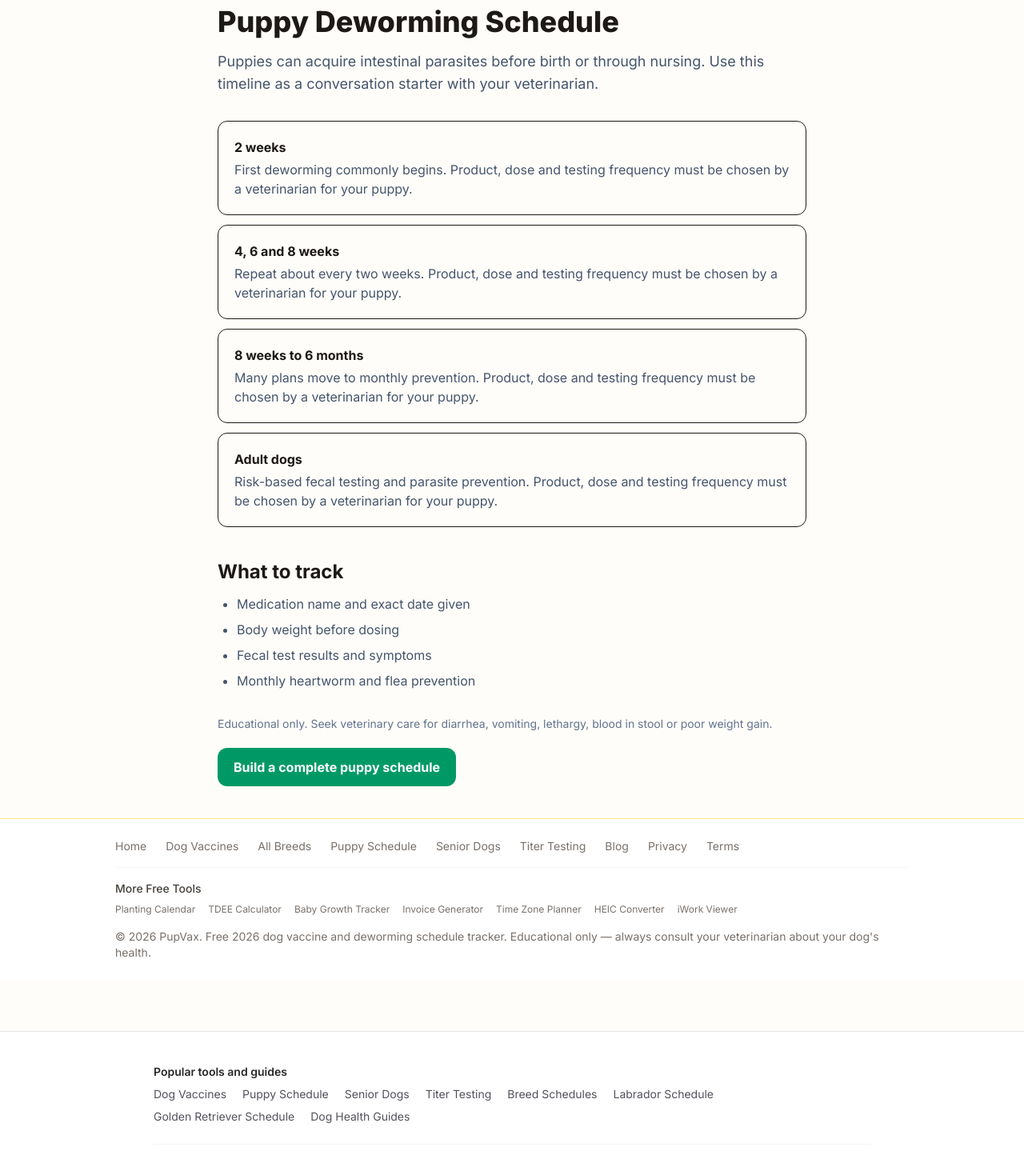
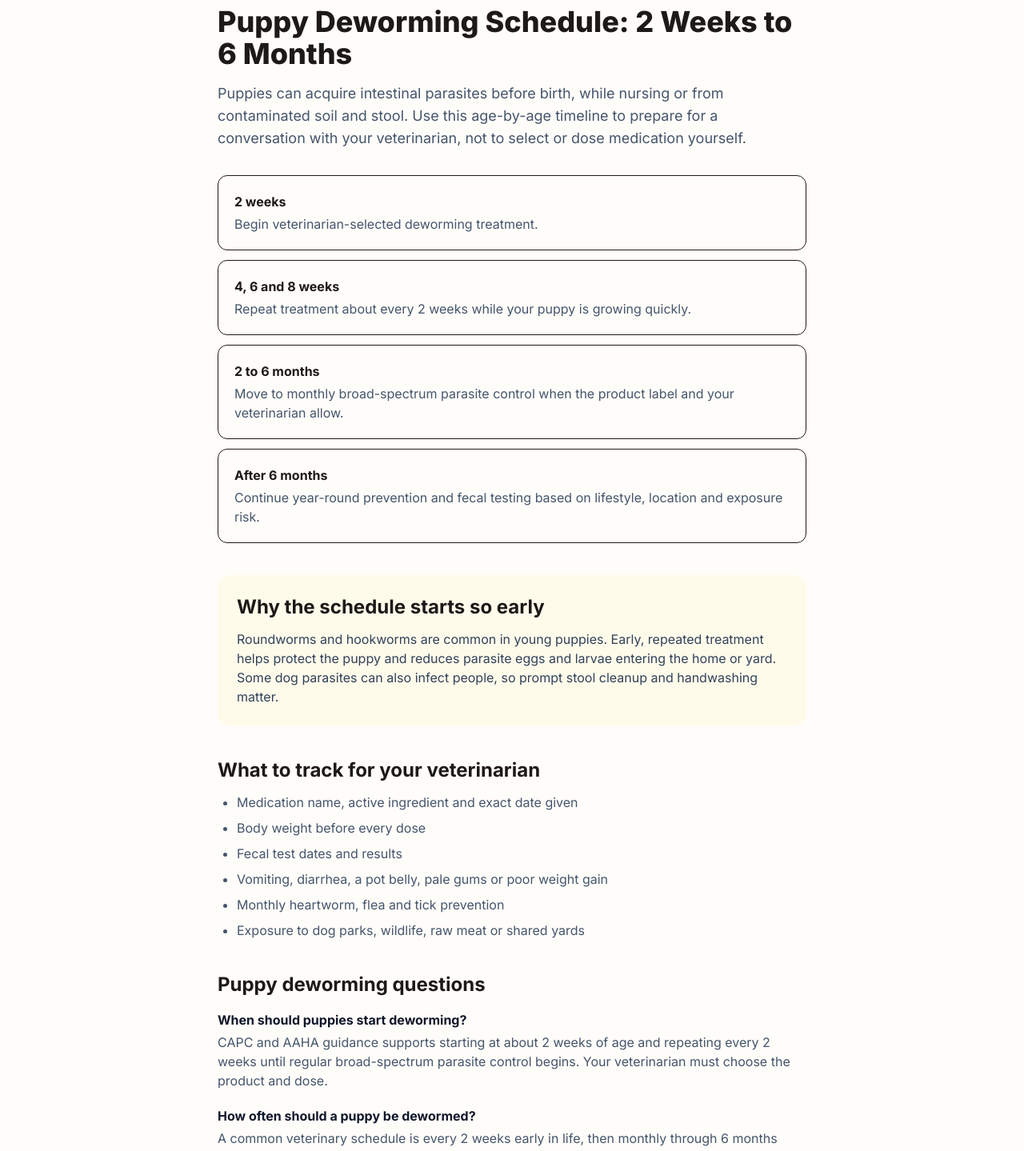
Before and after one commit to Gavin1901/pupvax, a Next.js app: page /puppy-deworming-schedule in a window 1280 px wide. Shown: the part 122-1561 px from the top of the page at 80% size. Built offline with nearby package versions, Linux system fonts and the light colour scheme.

Commit message:
Expand puppy deworming schedule with vet sources

```diff
--- a/src/app/puppy-deworming-schedule/page.tsx
+++ b/src/app/puppy-deworming-schedule/page.tsx
@@ -2,6 +2,114 @@ import type { Metadata } from "next";
 import Link from "next/link";
 import SiteShell from "@/components/SiteShell";
 
-export const metadata: Metadata = { title: "Puppy Deworming Schedule: 2 Weeks to Adult", description: "A simple puppy deworming timeline from two weeks old through six months and adulthood, plus questions to ask your veterinarian.", alternates: { canonical: "https://pupvax.com/puppy-deworming-schedule" } };
-const rows = [["2 weeks", "First deworming commonly begins"], ["4, 6 and 8 weeks", "Repeat about every two weeks"], ["8 weeks to 6 months", "Many plans move to monthly prevention"], ["Adult dogs", "Risk-based fecal testing and parasite prevention"]];
-export default function Page(){return <SiteShell><main className="mx-auto max-w-3xl px-4 py-10"><nav className="text-sm text-slate-500"><Link href="/">PupVax</Link> / Deworming schedule</nav><h1 className="mt-4 text-4xl font-extrabold">Puppy Deworming Schedule</h1><p className="mt-4 text-lg text-slate-600">Puppies can acquire intestinal parasites before birth or through nursing. Use this timeline as a conversation starter with your veterinarian.</p><div className="mt-8 space-y-3">{rows.map(([age,action])=><div key={age} className="rounded-xl border p-5"><h2 className="font-bold">{age}</h2><p className="mt-1 text-slate-600">{action}. Product, dose and testing frequency must be chosen by a veterinarian for your puppy.</p></div>)}</div><section className="mt-10"><h2 className="text-2xl font-bold">What to track</h2><ul className="mt-3 list-disc space-y-2 pl-6 text-slate-600"><li>Medication name and exact date given</li><li>Body weight before dosing</li><li>Fecal test results and symptoms</li><li>Monthly heartworm and flea prevention</li></ul></section><p className="mt-8 text-sm text-slate-500">Educational only. Seek veterinary care for diarrhea, vomiting, lethargy, blood in stool or poor weight gain.</p><Link href="/" className="mt-5 inline-block rounded-xl bg-emerald-600 px-5 py-3 font-bold text-white">Build a complete puppy schedule</Link></main></SiteShell>}
+export const metadata: Metadata = {
+  title: "Puppy Deworming Schedule: 2 Weeks to 6 Months",
+  description:
+    "Follow a vet-guided puppy deworming schedule from 2 weeks to 6 months, with a simple timeline, fecal-testing checklist and year-round parasite-control guidance.",
+  alternates: { canonical: "https://pupvax.com/puppy-deworming-schedule/" },
+};
+
+const rows = [
+  ["2 weeks", "Begin veterinarian-selected deworming treatment."],
+  ["4, 6 and 8 weeks", "Repeat treatment about every 2 weeks while your puppy is growing quickly."],
+  ["2 to 6 months", "Move to monthly broad-spectrum parasite control when the product label and your veterinarian allow."],
+  ["After 6 months", "Continue year-round prevention and fecal testing based on lifestyle, location and exposure risk."],
+];
+
+const faqs = [
+  {
+    q: "When should puppies start deworming?",
+    a: "CAPC and AAHA guidance supports starting at about 2 weeks of age and repeating every 2 weeks until regular broad-spectrum parasite control begins. Your veterinarian must choose the product and dose.",
+  },
+  {
+    q: "How often should a puppy be dewormed?",
+    a: "A common veterinary schedule is every 2 weeks early in life, then monthly through 6 months when year-round broad-spectrum control is not already in place. The exact plan depends on the puppy, product label and local parasite risk.",
+  },
+  {
+    q: "Does a negative stool test mean my puppy has no worms?",
+    a: "Not always. Some infections may be too early or light to detect on one test. CAPC recommends multiple fecal examinations during a puppy's first year, with the frequency set by a veterinarian.",
+  },
+  {
+    q: "Is deworming the same as heartworm prevention?",
+    a: "No. Heartworm prevention and intestinal-worm control are different jobs, although some monthly products cover both. Confirm the parasites listed on your puppy's product with your veterinarian.",
+  },
+];
+
+export default function Page() {
+  const faqSchema = {
+    "@context": "https://schema.org",
+    "@type": "FAQPage",
+    mainEntity: faqs.map(({ q, a }) => ({
+      "@type": "Question",
+      name: q,
+      acceptedAnswer: { "@type": "Answer", text: a },
+    })),
+  };
+
+  return (
+    <SiteShell>
+      <main className="mx-auto max-w-3xl px-4 py-10">
+        <script type="application/ld+json" dangerouslySetInnerHTML={{ __html: JSON.stringify(faqSchema) }} />
+        <nav className="text-sm text-slate-500"><Link href="/">PupVax</Link> / Deworming schedule</nav>
+        <h1 className="mt-4 text-4xl font-extrabold">Puppy Deworming Schedule: 2 Weeks to 6 Months</h1>
+        <p className="mt-4 text-lg text-slate-600">
+          Puppies can acquire intestinal parasites before birth, while nursing or from contaminated soil and stool. Use this age-by-age timeline to prepare for a conversation with your veterinarian, not to select or dose medication yourself.
+        </p>
+
+        <div className="mt-8 space-y-3">
+          {rows.map(([age, action]) => (
+            <div key={age} className="rounded-xl border p-5">
+              <h2 className="font-bold">{age}</h2>
+              <p className="mt-1 text-slate-600">{action}</p>
+            </div>
+          ))}
+        </div>
+
+        <section className="mt-10 rounded-2xl bg-amber-50 p-6">
+          <h2 className="text-2xl font-bold">Why the schedule starts so early</h2>
+          <p className="mt-3 text-slate-700">
+            Roundworms and hookworms are common in young puppies. Early, repeated treatment helps protect the puppy and reduces parasite eggs and larvae entering the home or yard. Some dog parasites can also infect people, so prompt stool cleanup and handwashing matter.
+          </p>
+        </section>
+
+        <section className="mt-10">
+          <h2 className="text-2xl font-bold">What to track for your veterinarian</h2>
+          <ul className="mt-3 list-disc space-y-2 pl-6 text-slate-600">
+            <li>Medication name, active ingredient and exact date given</li>
+            <li>Body weight before every dose</li>
+            <li>Fecal test dates and results</li>
+            <li>Vomiting, diarrhea, a pot belly, pale gums or poor weight gain</li>
+            <li>Monthly heartworm, flea and tick prevention</li>
+            <li>Exposure to dog parks, wildlife, raw meat or shared yards</li>
+          </ul>
+        </section>
+
+        <section className="mt-10">
+          <h2 className="text-2xl font-bold">Puppy deworming questions</h2>
+          <div className="mt-4 space-y-5">
+            {faqs.map(({ q, a }) => (
+              <div key={q}>
+                <h3 className="font-bold text-slate-900">{q}</h3>
+                <p className="mt-1 text-slate-600">{a}</p>
+              </div>
+            ))}
+          </div>
+        </section>
+
+        <section className="mt-10 border-t pt-6 text-sm text-slate-600">
+          <h2 className="font-bold text-slate-900">Veterinary sources</h2>
+          <ul className="mt-2 list-disc space-y-2 pl-5">
+            <li><a className="text-emerald-700 underline" href="https://capcvet.org/guidelines/general-guidelines/" target="_blank" rel="noreferrer">Companion Animal Parasite Council general guidelines</a></li>
+            <li><a className="text-emerald-700 underline" href="https://capcvet.org/guidelines/ascarid/" target="_blank" rel="noreferrer">CAPC ascarid guidance</a></li>
+            <li><a className="text-emerald-700 underline" href="https://www.aaha.org/resources/life-stage-canine-2019/parasite-control/" target="_blank" rel="noreferrer">AAHA canine parasite-control guidance</a></li>
+          </ul>
+        </section>
+
+        <p className="mt-8 text-sm font-medium text-rose-700">
+          Educational only. Seek veterinary care promptly for vomiting, bloody diarrhea, lethargy, pale gums, a swollen belly or poor weight gain. Never give a dewormer or calculate a dose without veterinary guidance.
+        </p>
+        <Link href="/" className="mt-5 inline-block rounded-xl bg-emerald-600 px-5 py-3 font-bold text-white">Build a complete puppy schedule</Link>
+      </main>
+    </SiteShell>
+  );
+}
```
